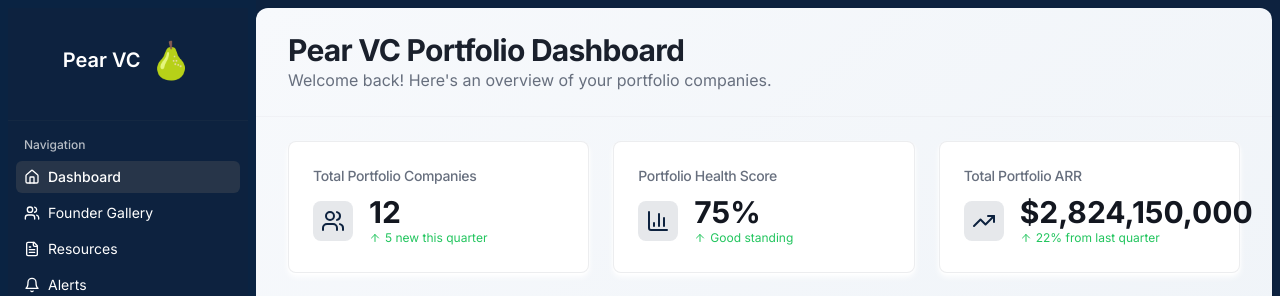
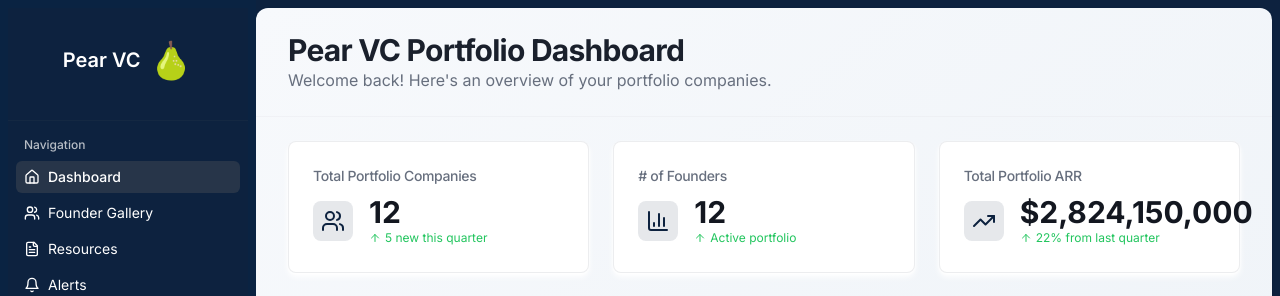
Before and after one commit to treydodson26/founder-compass-ai, a React (Vite) app: page / in a window 1280 px wide. Shown: the top 296 px of the page. Built offline with nearby package versions, Linux system fonts and the light colour scheme.

Commit message:
Change health score to # of Founders
Update the dashboard to display the number of founders instead of the portfolio health score.

```diff
--- a/src/components/dashboard/dashboard.tsx
+++ b/src/components/dashboard/dashboard.tsx
@@ -1,4 +1,3 @@
-
 import React from "react";
 import { Card, CardContent, CardHeader, CardTitle } from "@/components/ui/card";
 import { Calendar } from "@/components/ui/calendar";
@@ -27,7 +26,6 @@ export function Dashboard() {
   // Calculate metrics for the dashboard
   const totalFounders = pearVCFounders.length;
   const healthyFounders = pearVCFounders.filter(f => f.status === "On Track").length;
-  const healthScore = Math.round((healthyFounders / totalFounders) * 100);
 
   // Calculate total ARR
   const totalARR = pearVCFounders.reduce((sum, founder) => sum + founder.arr, 0);
@@ -73,11 +71,11 @@ export function Dashboard() {
             </CardContent>
           </Card>
 
-          {/* Health Score Card */}
+          {/* Number of Founders Card */}
           <Card className="hover:shadow-md transition-all">
             <CardHeader className="pb-2">
               <CardTitle className="text-sm font-medium text-muted-foreground">
-                Portfolio Health Score
+                # of Founders
               </CardTitle>
             </CardHeader>
             <CardContent>
@@ -86,13 +84,11 @@ export function Dashboard() {
                   <BarChart3Icon className="h-6 w-6 text-primary" />
                 </div>
                 <div>
-                  <div className="text-3xl font-bold">{healthScore}%</div>
+                  <div className="text-3xl font-bold">{totalFounders}</div>
                   <div className="text-xs text-muted-foreground">
-                    <span className={healthScore > 70 ? "text-green-500 inline-flex items-center" : "text-amber-500 inline-flex items-center"}>
-                      {healthScore > 70 ?
-                        <><ArrowUpIcon className="h-3 w-3 mr-1" /> Good standing</> :
-                        <><ArrowRightIcon className="h-3 w-3 mr-1" /> Needs attention</>
-                      }
+                    <span className="text-green-500 inline-flex items-center">
+                      <ArrowUpIcon className="h-3 w-3 mr-1" />
+                      Active portfolio
                     </span>
                   </div>
                 </div>
```
